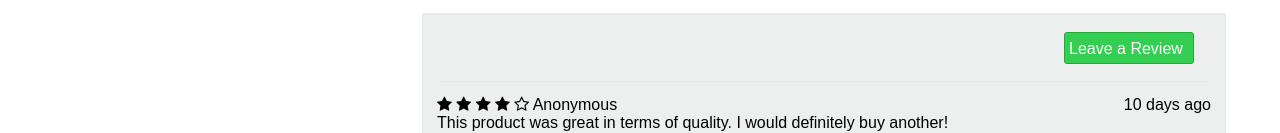
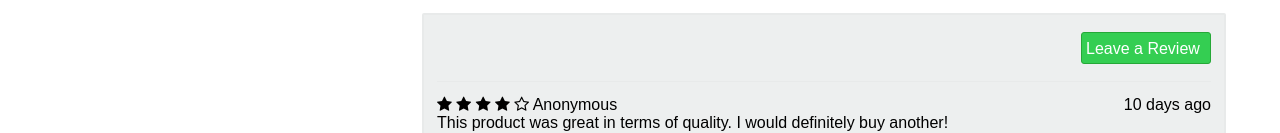
Before and after one commit to xavier2042/Vacances-Noel, a plain HTML site: page index.html in a window 1280 px wide. Shown: the part 669-802 px from the top of the page. Drawn offline with Linux system fonts and the light colour scheme.

Commit message:
modification bouton

```diff
--- a/style.css
+++ b/style.css
@@ -126,8 +126,7 @@ aside ul{
   background-color: #34CE52;
   border-radius: 3px;
   padding: 7px 2px;
-  margin: 17px;
-  /*margin-left: 83%;*/
+  margin: 17px 0;
   border: solid 1px #25A837;
   float:right;
 }
```
